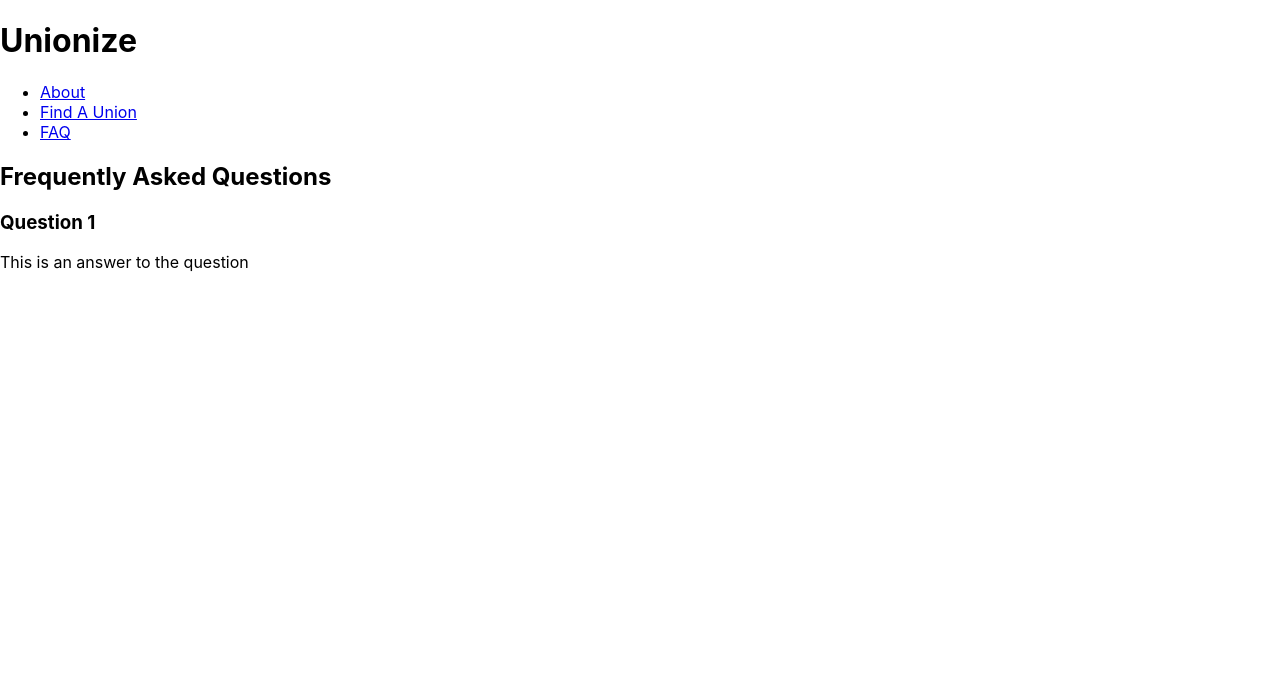
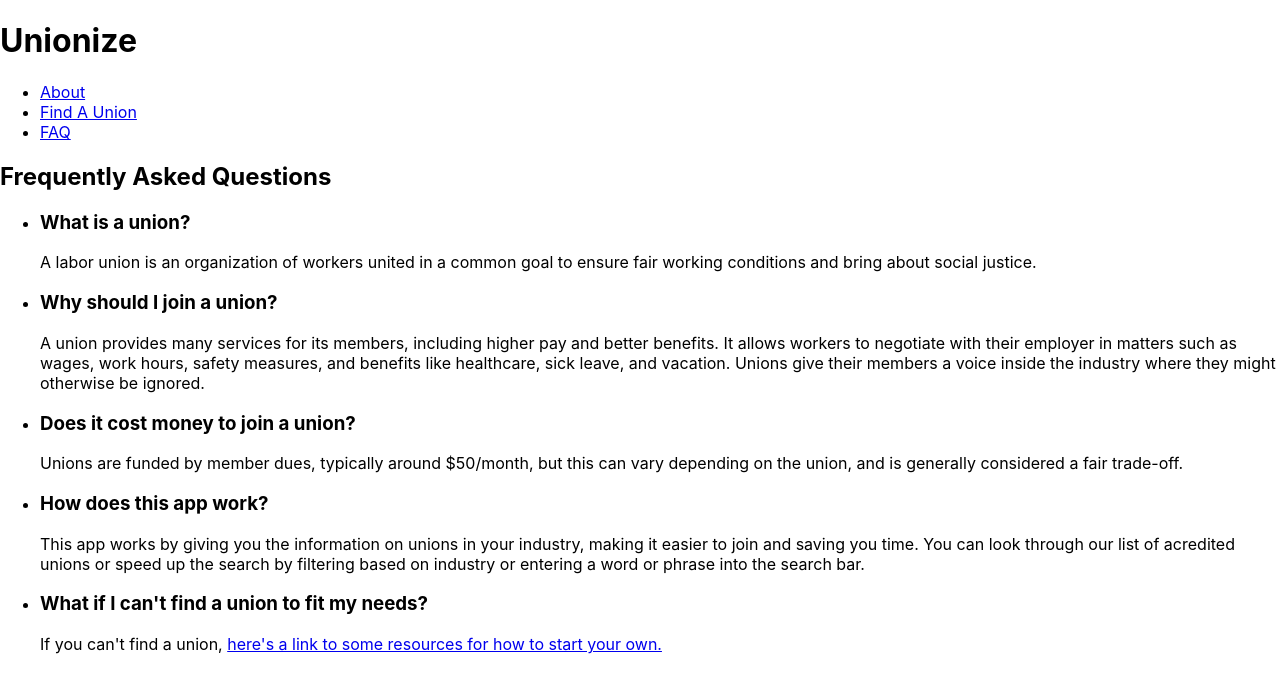
Before and after one commit to alannabouloy/unionize-app, a React (Create React App) app: page /questions in a window 1280 px wide. Shown: the top 692 px of the page. Built offline with nearby package versions, Linux system fonts and the light colour scheme.

Commit message:
completed FAQ components

```diff
--- /dev/null
+++ b/src/components/QuestionSection/QuestionSection.js
@@ -0,0 +1,15 @@
+import React from 'react'
+import QuestionTab from '../QuestionTab/QuestionTab'
+import './QuestionSection.css'
+
+export default function QuestionSection(props){
+    const questions = props.questions.map( (question, i) => <li key={i}><QuestionTab question={question.question} answer={question.answer}/></li>)
+
+    return (
+        <div className='question-section'>
+            <ul className='questions'>
+                {questions}
+            </ul>
+        </div>
+    )
+}
--- a/src/components/QuestionTab/QuestionTab.js
+++ b/src/components/QuestionTab/QuestionTab.js
@@ -5,7 +5,7 @@ export default function QuestionTab(props){
     return(
         <div className='question'>
             <h3>{props.question}</h3>
-            <p>{props.answer}</p>
+            {props.answer}
         </div>
     )
 }
--- a/src/routes/FAQPage/FAQPage.js
+++ b/src/routes/FAQPage/FAQPage.js
@@ -1,18 +1,60 @@
 import React, { Component } from 'react'
+import QuestionSection from '../../components/QuestionSection/QuestionSection'
 import QuestionTab from '../../components/QuestionTab/QuestionTab'
 import SectionHeading from '../../components/SectionHeading/SectionHeading'
 import './FAQPage.css'
 
 export default class FAQPage extends Component {
     render(){
+
+        const questions = [
+            {
+                question: 'What is a union?',
+                answer: <p>
+                    A labor union is an organization of workers
+                    united in a common goal to ensure fair working conditions
+                    and bring about social justice.
+                </p>
+            },
+            {
+                question: 'Why should I join a union?',
+                answer: <p>
+                    A union provides many services for its members, including
+                    higher pay and better benefits. It allows workers to negotiate with their
+                    employer in matters such as wages, work hours, safety measures, and benefits
+                    like healthcare, sick leave, and vacation. Unions give their members a voice
+                    inside the industry where they might otherwise be ignored.
+                </p>
+            },
+            {
+                question: 'Does it cost money to join a union?',
+                answer: <p>
+                    Unions are funded by member dues, typically around $50/month, but
+                    this can vary depending on the union, and is generally considered
+                    a fair trade-off.
+                </p>
+            },
+            {
+                question: 'How does this app work?',
+                answer: <p>
+                    This app works by giving you the information on unions in your industry,
+                    making it easier to join and saving you time. You can look through our list
+                    of acredited unions or speed up the search by filtering based on industry or
+                    entering a word or phrase into the search bar.
+                </p>
+            },
+            {
+                question: `What if I can't find a union to fit my needs?`,
+                answer: <p>
+                    If you can't find a union, <a href='#'>here's a link to some resources for how to start your own.</a>
+                </p>
+            }
+        ]
+
         return(
             <section className='faq-page'>
                <SectionHeading className='faq-heading' text='Frequently Asked Questions'/>
-                <div className='questions-block'>
-                    <div className='question'>
-                        <QuestionTab question='Question 1' answer='This is an answer to the question'/>
-                    </div>
-                </div>
+                <QuestionSection questions={questions}/>
             </section>
         )
     }
```
Also changed, not shown: src/components/QuestionSection/QuestionSection.css (added).
